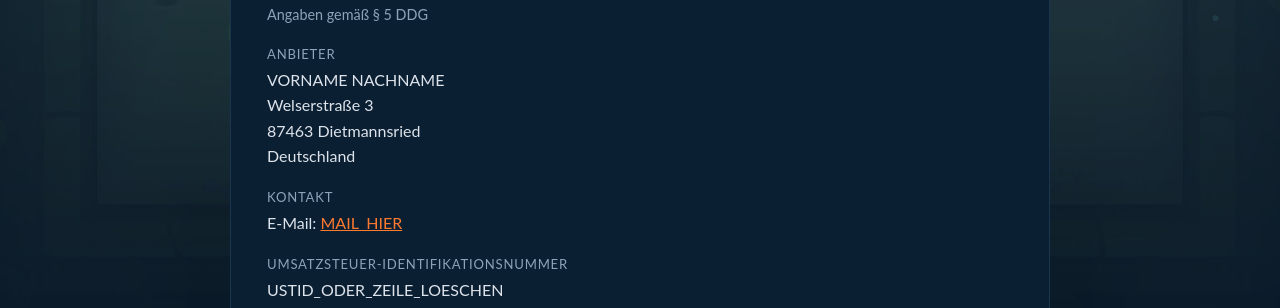
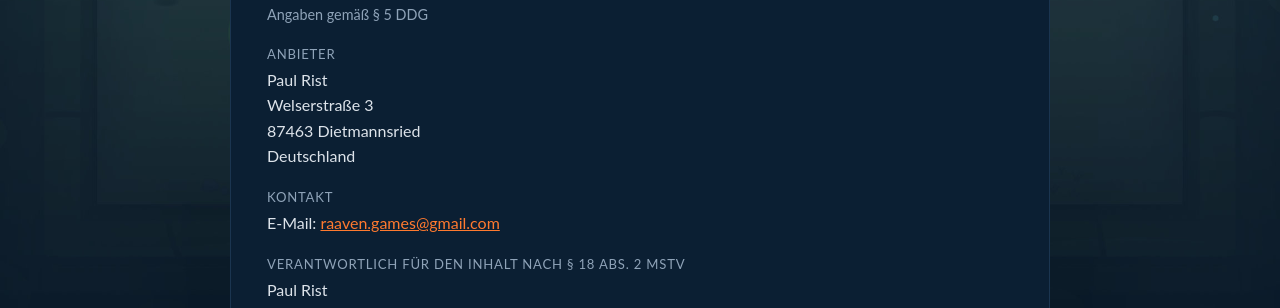
Before and after one commit to PaulRiisk/spacediver-site, a plain HTML site: page impressum.html in a window 1280 px wide. Shown: the part 492-800 px from the top of the page. Drawn offline with Linux system fonts and the light colour scheme.

Commit message:
Update contact information in impressum.html

```diff
--- a/impressum.html
+++ b/impressum.html
@@ -3,7 +3,7 @@
 <head>
 <meta charset="utf-8">
 <meta name="viewport" content="width=device-width, initial-scale=1">
-<title>Impressum &ndash; Space Diver</title>
+<title>Impressum &ndash; SPACEDIVER</title>
 <meta name="robots" content="noindex">
 <link rel="icon" href="assets/cover.png">
 <link rel="stylesheet" href="style.css">
@@ -23,7 +23,7 @@
     <dt>Anbieter</dt>
     <dd>
       <address>
-        VORNAME NACHNAME<br>
+        Paul Rist<br>
         Welserstra&szlig;e 3<br>
         87463 Dietmannsried<br>
         Deutschland
@@ -31,15 +31,12 @@
     </dd>
 
     <dt>Kontakt</dt>
-    <dd>E-Mail: <a href="mailto:MAIL_HIER">MAIL_HIER</a></dd>
-
-    <dt>Umsatzsteuer-Identifikationsnummer</dt>
-    <dd>USTID_ODER_ZEILE_LOESCHEN</dd>
+    <dd>E-Mail: <a href="mailto:raaven.games@gmail.com">raaven.games@gmail.com</a></dd>
 
     <dt>Verantwortlich f&uuml;r den Inhalt nach &sect; 18 Abs. 2 MStV</dt>
     <dd>
       <address>
-        VORNAME NACHNAME<br>
+        Paul Rist<br>
         Anschrift wie oben
       </address>
     </dd>
```
